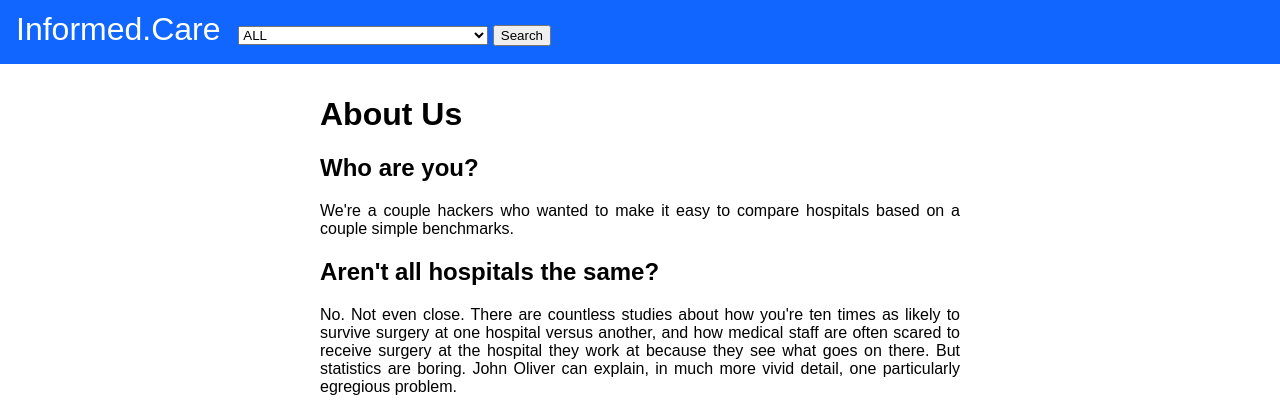
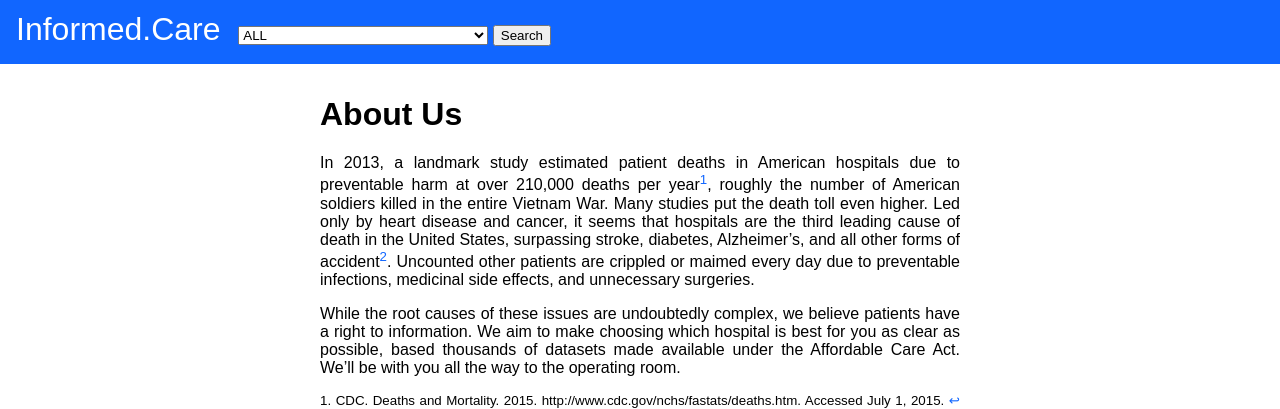
Before and after one commit to josephtoles/hospitals, a Django app: page /about in a window 1280 px wide. Shown: the top 409 px of the page. Run offline with Django 3.2, Linux system fonts and the light colour scheme; data that the repository does not hold is empty; some libraries are stand-ins or nearby versions.

Commit message:
Updated about page

```diff
--- a/web/templates/about.html
+++ b/web/templates/about.html
@@ -3,44 +3,30 @@
 {% block body %}
     <div class="page-of-text">
         <h1>About Us</h1>
-        <h2>
-            Who are you?
-        </h2>
         <p>
-            We're a couple hackers who wanted to make it easy to compare hospitals based on a couple
-            simple benchmarks.
+            In 2013, a landmark study estimated patient deaths in American hospitals due to preventable harm at over
+            210,000 deaths per year<sup><a href="#fn1" id="ref1">1</a></sup>, roughly the number of American soldiers
+            killed in the entire Vietnam War. Many
+            studies put the death toll even higher. Led only by heart disease and cancer, it seems that hospitals are
+            the third leading cause of death in the United States, surpassing stroke, diabetes, Alzheimer’s, and all
+            other forms of accident<sup><a href="#fn2" id="ref2">2</a></sup>. Uncounted other patients are crippled or
+            maimed every day due to preventable infections, medicinal side effects, and unnecessary surgeries.
         </p>
-        <h2>
-            Aren't all hospitals the same?
-        </h2>
         <p>
-            No. Not even close. There are countless studies about how you're ten times as likely to survive
-            surgery at one hospital versus another, and how medical staff are often scared to receive surgery at
-            the hospital they work at because they see what goes on there. But statistics are boring. John
-            Oliver can explain, in much more vivid detail, one particularly egregious problem.
+            While the root causes of these issues are undoubtedly complex, we believe patients have a right to
+            information. We aim to make choosing which hospital is best for you as clear as possible, based thousands of
+            datasets made available under the Affordable Care Act. We’ll be with you all the way to the operating room.
         </p>
-            <iframe width="560" height="315" src="https://www.youtube.com/embed/YQZ2UeOTO3I" frameborder="0" allowfullscreen></iframe>
-        <h2>
-            Where does this data come from?
-        </h2>
-        <p>
-            US government open data sets. Thanks Obama! Hospitals have their own data that is much more
-            accurate than the data we use for this website but they keep it tightly under wraps because
-            this somehow isn't illegal. Meanwhile, most hospital and doctor rating systems <i>[cough]</i>
-            US News & World Report <i>[cough]</i> are based off of surveys instead of patient outcomes. In other
-            words, it doesn't matter whether your patients survive the surgery they perform; what matters
-            is the doctors' bedside manner in informing your relatives of your untimely death from an
-            unnecessary surgery.
-        </p>
-        <h2>
-            What algorithm do you use?
-        </h2>
-        <p>
-            Our algorithm is still under development. We will publish it as soon as we can. The "Safety" score
-            is based off of objective patient outcomes, such as survival rate. The "Comfort" score is based on
-            subjective patient reviews. As you can see they don't often agree. In the meantime, if you're a
-            specialist in the field and would like to provide input, please
-            <a href="{% url 'contact' %}">get in touch</a>.
-        </p>
+        <div class="footnotes">
+            <sup id="fn1">
+                1. CDC. Deaths and Mortality. 2015. http://www.cdc.gov/nchs/fastats/deaths.htm. Accessed July 1, 2015.
+                <a href="#ref1" title="Jump back to footnote 1 in the text.">↩</a>
+            </sup>
+            <sup id="fn2">
+                2. James JT. A New, Evidence-Based Estimate of Patient Harms Associated with Hospital Care. Journal of
+                Patient Safety. 2013;9.
+                <a href="#ref2" title="Jump back to footnote 2 in the text.">↩</a>
+            </sup>
+        </div>
     </div>
 {% endblock %}
```
